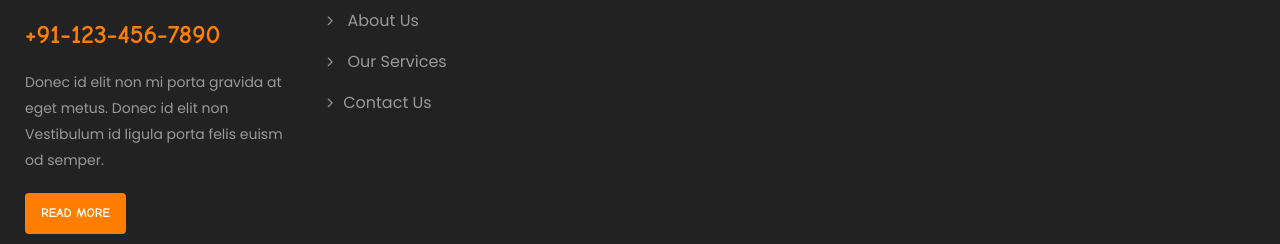
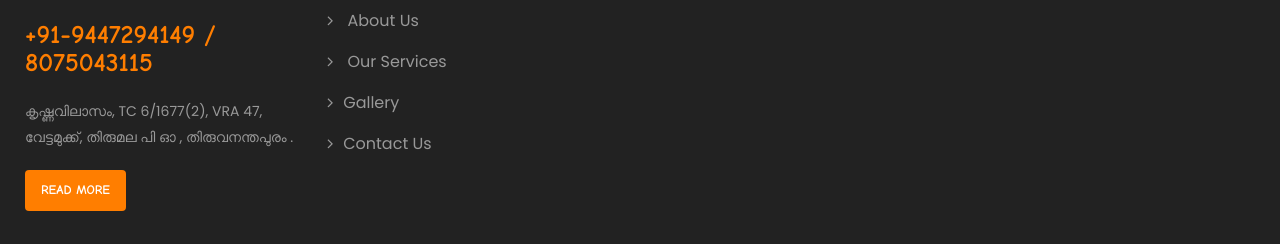
Before and after one commit to statowebtech/N-KRISHNAN-POTTY, a plain HTML site: page full_services_page.html in a window 1280 px wide. Shown: the part 1817-2061 px from the top of the page. Drawn offline with Linux system fonts and the light colour scheme.

Commit message:
Update full_services_page.html

```diff
--- a/full_services_page.html
+++ b/full_services_page.html
@@ -192,9 +192,9 @@
 												</div>
 										</li>-->
 
-										<!--<li class="panel mobile_menu_li">
-											<a href="#" class="">Blog</a>
-												<span class="head"><a style="" class="accordion-toggle collapsed" data-toggle="collapse" data-parent="#accordion-category" href="#category86" aria-expanded="false">
+										<li class="panel mobile_menu_li">
+											<a href="gallery.html" class="">Gallery</a>
+												<!--<span class="head"><a style="" class="accordion-toggle collapsed" data-toggle="collapse" data-parent="#accordion-category" href="#category86" aria-expanded="false">
 												<span class="plus">+</span><span class="minus">-</span></a></span>
 												<div id="category86" class="panel-collapse collapse" style="clear: both; height: 0px;" aria-expanded="false">
 													<ul>
@@ -211,8 +211,8 @@
 															 <a href="blog-details.html">Blog Details</a>
 														</li>
 													</ul>
-												</div>
-										</li>-->
+												</div>-->
+										</li>
 
 									<!--	<li class="panel mobile_menu_li">
 											<a href="#" class="">my Account</a>
@@ -262,7 +262,7 @@
 
 									<li class="nav-item"><a href="about_us.html" class="nav-link">About Us</a></li>
 
-									<li class="nav-item"><a href="full_services_page.html" class="nav-link active">Our Services <i class="fa fa-angle-down"></i></a>
+									<li class="nav-item"><a href="full_services_page.html" class="nav-link active">Our Services </a>
 										<!--<ul class="dropdown-menu">
 											<li class="nav-item"><a href="services.html" class="nav-link">Services</a></li>
 											<li class="nav-item"><a href="full_services_page.html" class="nav-link">Services Full Page</a></li>
@@ -309,8 +309,8 @@
 										</ul>
 									</li>-->
 
-									<!--<li class="nav-item"><a href="#" class="nav-link">Blog <i class="fa fa-angle-down"></i></a>
-										<ul class="dropdown-menu">
+									<li class="nav-item"><a href="gallery.html" class="nav-link">Gallery</a>
+										<!--<ul class="dropdown-menu">
 											<li class="nav-item"><a href="blog.html" class="nav-link">Blog Grid</a></li>
 
 											<li class="nav-item"><a href="blog-left.html" class="nav-link">Blog Grid View Left</a></li>
@@ -318,8 +318,8 @@
 											<li class="nav-item"><a href="blog-right.html" class="nav-link">Blog Grid View right</a></li>
 
 											<li class="nav-item"><a href="blog-details.html" class="nav-link">Blog Details</a></li>
-										</ul>
-									</li>-->
+										</ul>-->
+									</li>
 
 									<li class="nav-item"><a href="contact_us.html" class="nav-link">Contact</a></li>
 								</ul>
@@ -445,8 +445,8 @@
 				<div class="col-lg-3 col-md-3 col-sm-12 col-xs-12">
 					<div class="footer_logo_wrapper">
 						<img src="assets/image/logo/footer_logo.png" alt="footer_logo" class="img-responsive wow fadeInDown animated">
-						<h3 class="wow fadeInDown animated">+91-123-456-7890</h3>
-						<p class="wow fadeInDown animated">Donec id elit non mi porta gravida at eget metus. Donec id elit non Vestibulum id ligula porta felis euism od semper.</p>
+						<h3 class="wow fadeInDown animated">+91-9447294149 / 8075043115</h3>
+						<p class="wow fadeInDown animated">കൃഷ്ണവിലാസം, TC 6/1677(2), VRA 47, വേട്ടമുക്ക്, തിരുമല പി ഓ , തിരുവനന്തപുരം .</p>
 						<h4 class="wow fadeInDown animated"><a href="#" class="btn wow fadeInDown animated">Read More</a></h4>
 						<ul>
 							<li class="wow fadeInDown animated"><a href="#"><i class="fa fa-facebook"></i></a></li>
@@ -468,8 +468,8 @@
 							</li>
 							<li class="wow fadeInDown animated"><a href="cart.html"><i class="fa fa-angle-right" aria-hidden="true"></i> Cart</a>
 							</li>
-							<li class="wow fadeInDown animated"><a href="checkout.html"><i class="fa fa-angle-right" aria-hidden="true"></i>Checkout </a> </li>
-							<li class="wow fadeInDown animated"><a href="blog.html"><i class="fa fa-angle-right" aria-hidden="true"></i>Blog </a> </li>-->
+							<li class="wow fadeInDown animated"><a href="checkout.html"><i class="fa fa-angle-right" aria-hidden="true"></i>Checkout </a> </li>-->
+							<li class="wow fadeInDown animated"><a href="gallery.html"><i class="fa fa-angle-right" aria-hidden="true"></i>Gallery </a> </li>
 							<li class="wow fadeInDown animated"><a href="contact_us.html"><i class="fa fa-angle-right" aria-hidden="true"></i>Contact Us </a> </li>
 						</ul>
 					</div>
```
